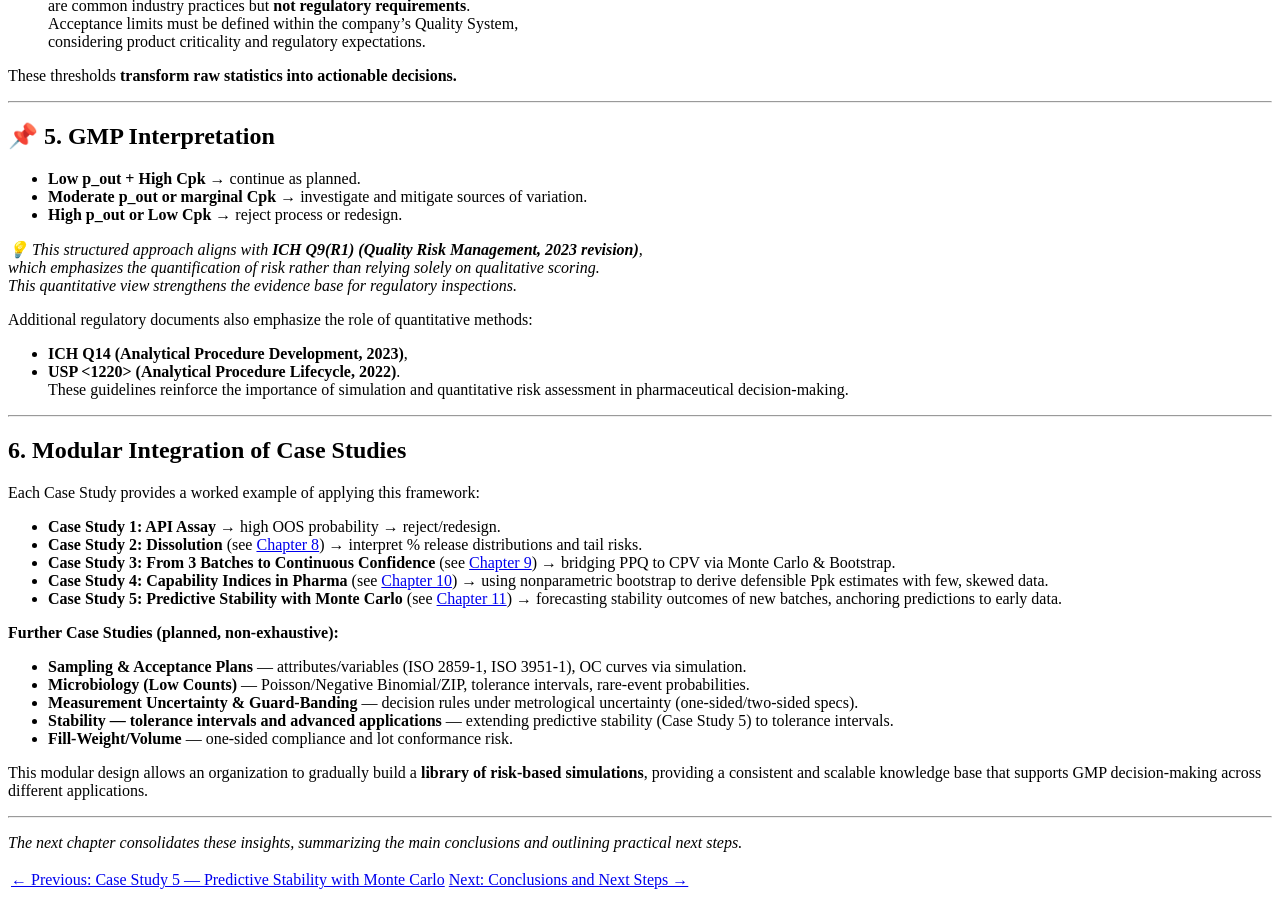
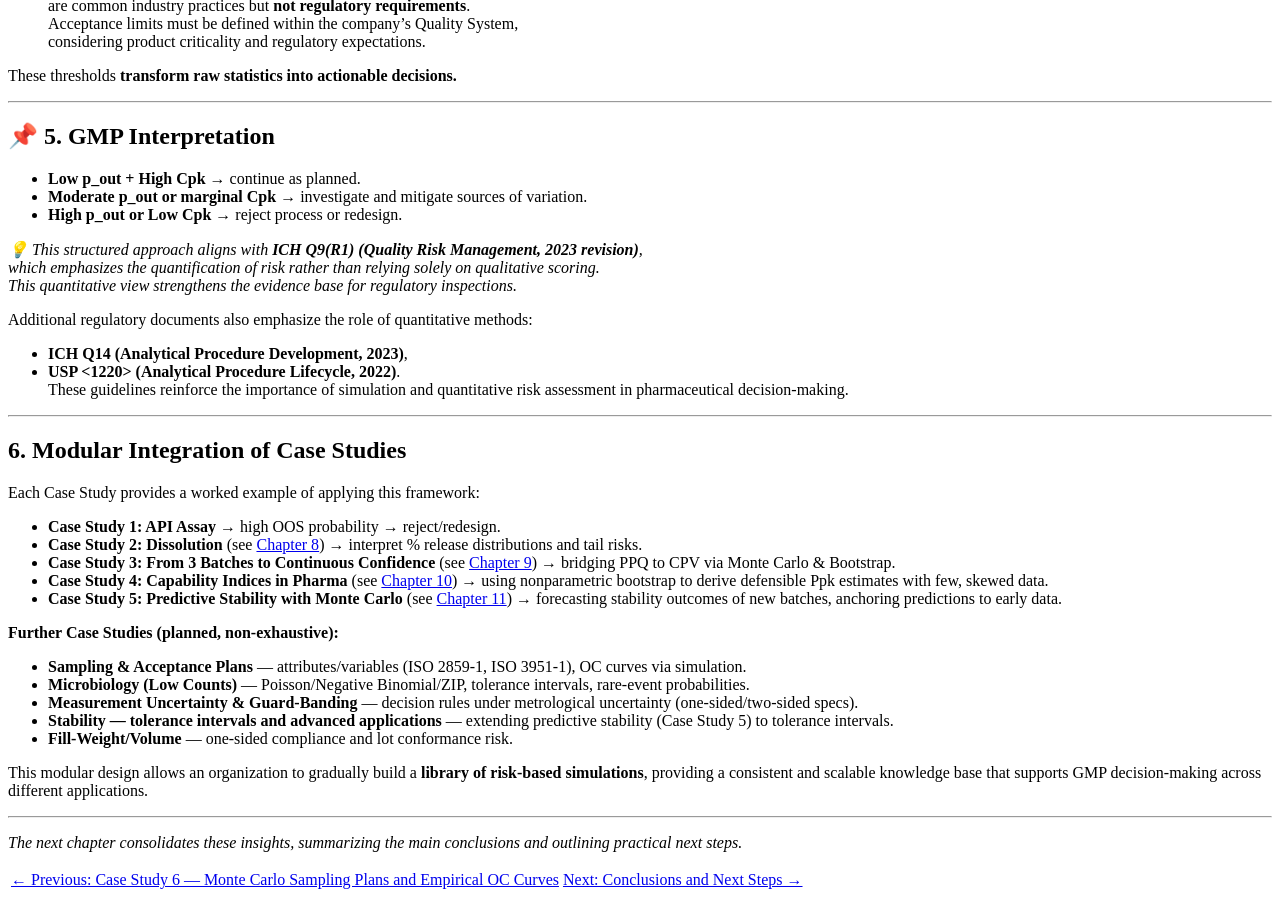
Before and after one commit to rbonfichi/monte-carlo-gmp-pharma, a Jekyll site: the page built from docs/chapters/chapter13_decision-risk.md, in a window 1280 px wide and 900 px high, scrolled down 1797 px. Built offline with Jekyll 4.4.1, drawn with Linux system fonts in a browser that asks for light colours; our own code applies the rules of GitHub Pages for plain Markdown files.

Commit message:
Update chapter13_decision-risk.md

```diff
--- a/docs/chapters/chapter13_decision-risk.md
+++ b/docs/chapters/chapter13_decision-risk.md
@@ -154,4 +154,4 @@ This modular design allows an organization to gradually build a **library of ris
 
 *The next chapter consolidates these insights, summarizing the main conclusions and outlining practical next steps.*
 
-[← Previous: Case Study 5 — Predictive Stability with Monte Carlo](chapter11_case-study5.md) | [Next: Conclusions and Next Steps →](chapter13_conclusions-nextsteps.md)
+[← Previous: Case Study 6 — Monte Carlo Sampling Plans and Empirical OC Curves](chapter12_case-study6.md) | [Next: Conclusions and Next Steps →](chapter14_conclusions-nextsteps.md)
```
